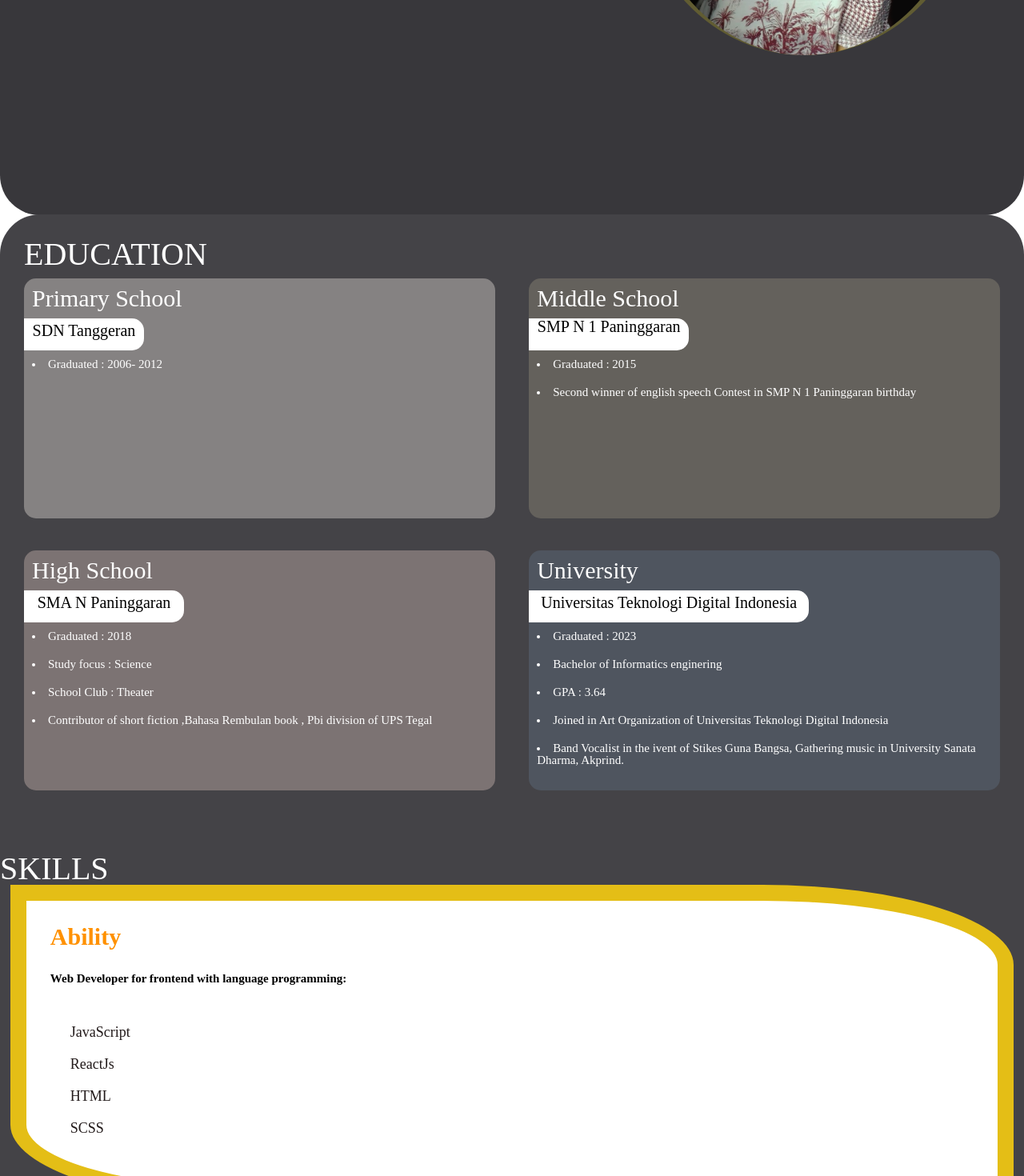
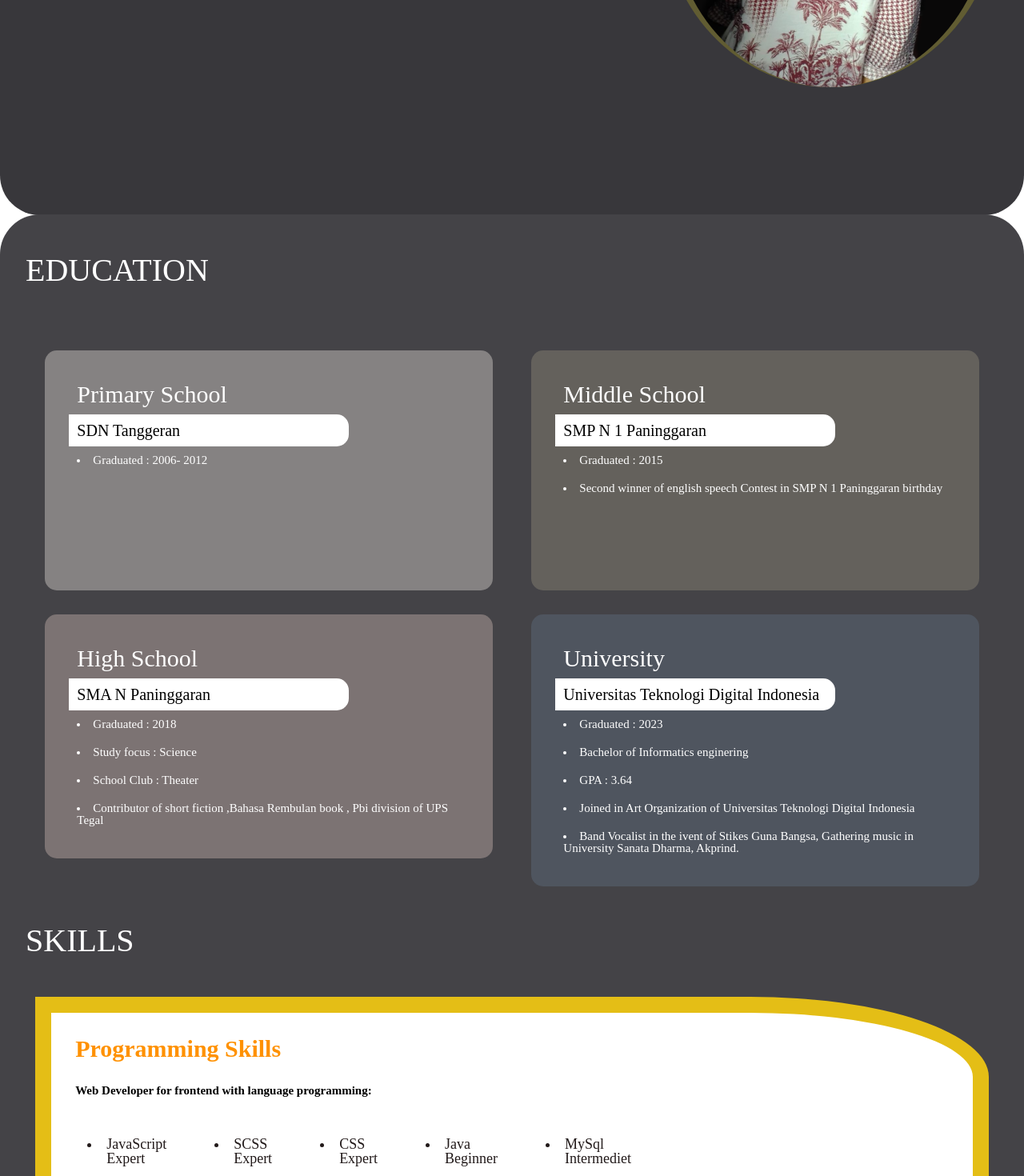
Before and after one commit to lilisindrianidev/my-cv, a React (Create React App) app: page / in a window 1280 px wide. Shown: the part 1330-2800 px from the top of the page at 80% size. Built offline with nearby package versions, Linux system fonts and the light colour scheme.

Commit message:
fix commit

```diff
--- a/src/assets/scss/page.scss
+++ b/src/assets/scss/page.scss
@@ -8,6 +8,7 @@
     min-height: 1000px;
    // margin: auto;
   .header{
+    font-family: 'Gloria Hallelujah', cursive;
     background-color: rgb(151, 97, 11);
     width: 100%;
     height: 100vh;
@@ -37,10 +38,12 @@
         }
       }
       .write_menu{
+
         margin:auto;
         align-items: center;
         text-align: center;
         justify-content: space-between;
+        font-family: 'Gloria Hallelujah', cursive;
         .write{
           text-decoration: none;
           padding: 18px;
@@ -66,8 +69,9 @@
         text-align: center;
         justify-content: center;
         margin: auto;
-        //margin-top: 200px;
+        font-family: 'Gloria Hallelujah', cursive;
         .title_name{
+
           margin: auto;
           color: rgb(255, 255, 255);
           font-size: 100px;
@@ -86,11 +90,16 @@
     border-radius: 0px 0px 50px 50px;
     margin-top: -1px;
     min-height: 100vh;
+    font-family: 'Gloria Hallelujah', cursive;
     background-color: #38373b;
     .title_me{
+      margin: auto;
+      width: 95%;
+      padding-top: 50px;
+      padding-bottom: 50px;
+
       font-size: 40px;
-      color: white;
-      padding: 30px;
+      color: rgb(255, 255, 255);
     }
     .wrap_me{
       padding-top: 50px;
@@ -98,7 +107,7 @@
       display: flex;
       flex-wrap: wrap;
       justify-content: space-between;
-      width: 90%;
+      width: 95%;
       .write_me{
         width: 60%;
         margin-top: 30px;
@@ -151,32 +160,37 @@
     }
   }
   .education{
-   // margin: auto;
+    font-family: 'Gloria Hallelujah', cursive;
     margin-top:-1px;
     background-color: #444347;
     min-height: 100vh;
     border-radius: 50px 50px 0px 0px;
     .write_education{
+      margin: auto;
+      width: 95%;
+      padding-top: 50px;
+      padding-bottom: 50px;
+
       font-size: 40px;
       color: rgb(255, 255, 255);
-      margin-left: 30px;
-      padding-top: 30px;
-      // mar
     }
     .school{
-      //margin: 30px;
+      width: 95%;
+      margin:auto;
       display: flex;
       flex-wrap: wrap;
       justify-content: space-between;
       .sd{
-        border-radius: 15px 15px 15px 15px;
-        margin: 30px;
-        margin-right: 5px;
-        margin-top: 10px;
+
+        padding: 30px;
+        width:46%;
+        min-height: 300px;
+        margin: auto;
+        //margin-left: 5px;
+        margin-top: 30px;
+        cursor: pointer;
+        border-radius: 15px;
         background-color: rgb(133, 130, 130);
-        width: 46%;
-        height: 300px;
-        cursor: pointer;
         .write_sd{
           padding: 10px;
           font-size: 30px;
@@ -187,13 +201,11 @@
           height: 50px;
         }
         .name_sd{
-          text-align: center;
-          align-items: center;
-          width: 150px;
+          width: 350px;
+          min-height: 30px;
           background-color: rgb(255, 255, 255);
-          height: 40px;
           font-size: 20px;
-          padding: 5px;
+          padding: 10px;
           color: black;
           border-radius: 0px 15px 15px 0px;
         }
@@ -210,11 +222,11 @@
         }
       }
       .smp{
+        padding: 30px;
         width:46%;
-        height: 300px;
-        margin: 30px;
-        margin-left: 5px;
-        margin-top: 10px;
+        min-height: 300px;
+        margin:auto;
+        margin-top: 30px;
         cursor: pointer;
         border-radius: 15px;
         background-color: rgb(100, 97, 92);
@@ -224,13 +236,11 @@
           color: white;
         }
         .name_smp{
-          text-align: center;
-          align-items: center;
-          width: 200px;
+          width: 350px;
+          min-height: 30px;
           background-color: rgb(255, 255, 255);
-          height: 40px;
           font-size: 20px;
-
+          padding: 10px;
           color: black;
           border-radius: 0px 15px 15px 0px;
         }
@@ -247,13 +257,13 @@
         }
       }
       .sma{
-        margin: 30px;
-        margin-right: 5px;
-        margin-top: 10px;
-        width: 46%;
-        height: 300px;
+        padding: 30px;
+        width:46%;
+        min-height: 300px;
+        margin:auto;
+        margin-top: 30px;
         cursor: pointer;
-        border-radius: 15px 15px 15px 15px;
+        border-radius: 15px;
         background-color: rgb(124, 115, 115);
         .write_sma{
           padding: 10px;
@@ -261,13 +271,11 @@
           color: white;
         }
         .name_sma{
-          text-align: center;
-          align-items: center;
-          width: 200px;
+          width: 350px;
+          min-height: 30px;
           background-color: rgb(255, 255, 255);
-          height: 40px;
           font-size: 20px;
-          padding: 5px;
+          padding: 10px;
           color: black;
           border-radius: 0px 15px 15px 0px;
         }
@@ -284,12 +292,11 @@
         }
       }
       .university{
-
+        padding: 30px;
         width:46%;
-        height: 300px;
-        margin: 30px;
-        margin-left: 5px;
-        margin-top: 10px;
+        min-height: 300px;
+        margin:auto;
+        margin-top: 30px;
         cursor: pointer;
         border-radius: 15px;
         background-color:rgb(79, 85, 95);
@@ -299,13 +306,11 @@
           padding: 10px;
         }
         .name_university{
-          text-align: center;
-          align-items: center;
           width: 350px;
+          min-height: 30px;
           background-color: rgb(255, 255, 255);
-          height: 40px;
           font-size: 20px;
-          padding: 5px;
+          padding: 10px;
           color: black;
           border-radius: 0px 15px 15px 0px;
         }
@@ -330,19 +335,22 @@
     //border-radius: 50px 50px 0px 0px;
     min-height: 100vh;
     .title_skills{
+      margin: auto;
+      width: 95%;
+      padding-top: 50px;
+      padding-bottom: 50px;
 
-      // margin-left: 30px;
       font-size: 40px;
       color: rgb(255, 255, 255);
     }
     .wrap_skills{
-      // margin-bottom: 5px;
-      // margin-top: 20px;
+      width: 95%;
       margin: auto;
 
       .ability{
         border-radius: 0 25% 0 25%;
         margin: auto;
+        padding-bottom: 20px;
         border: 20px solid rgb(228, 190, 22);
         width: 98%;
         min-height: 400px;
@@ -362,31 +370,31 @@
           font-weight: bold;
         }
         .btn_abl_1{
-
-          margin-top: 50px;
+          display: flex;
+          flex-wrap: wrap;
+          margin-top: 35px;
           .wrap_abl{
             border-radius: 25% 25% 25% 25%;
-            width: 80%;
+
             margin-left: 30px;
             min-height: 40px;
             background-color: rgb(255, 255, 255);
             .btn_abl{
               font-family: 'Gloria Hallelujah', cursive;
-              text-align: center;
-              align-items: center;
-              justify-content: center;
-              margin: 20px;
+              margin: 10px;
               padding: 5px;
               font-size: 18px;
               min-height: 40px;
               //background-color: rgb(115, 124, 121);
               color: #221a1a;
              // border: 2px solid grey;
-
+              .btn_abl_in{
+                margin-left: 24px;
+              }
             }
             &:hover{
               filter: brightness(120%);
-              padding: 15px;
+              padding: 5px;
             }
           }
 
@@ -406,7 +414,7 @@
         font-size: 30px;
         background-color: rgb(255, 255, 255);
         .title_write_ability{
-          color: black;
+          color: rgb(255, 145, 0);
           font-size: 30px;
           margin: 30px;
           font-weight: bold;
@@ -436,7 +444,7 @@
         min-height: 400px;
         background-color: rgb(255, 255, 255);
         .title_write_ability2{
-          color: black;
+          color: rgb(255, 145, 0);
           font-size: 30px;
           margin: 30px;
           font-weight: bold;
@@ -463,19 +471,78 @@
             padding: 10px;
             filter: brightness(120%);
             box-shadow: 4px 4px 10px rgb(121, 119, 119);
-           background-color: #b2b7c4;
+           background-color: #a1a5b1;
           }
         }
 
-      // &:hover{
-      //   filter: brightness(120%);
-      // }
+        &:hover{
+          filter: brightness(120%);
+         // padding: 15px;
+        }
+      }
+      .ability3{
+        border-radius:  25% 0 25% 0;
+        margin: auto;
+        padding-bottom: 20px;
+        border: 20px solid rgb(228, 190, 22);
+        width: 98%;
+        min-height: 400px;
+        background-color: rgb(255, 255, 255);
+        .write_ability3{
+          color: rgb(255, 145, 0);
+          font-size: 30px;
+          margin: 30px;
+          font-weight: bold;
+          font-family: 'Gloria Hallelujah', cursive;
+        }
+        .write_ability13{
+           font-family: 'Gloria Hallelujah', cursive;
+          color: black;
+          font-size: 15px;
+          margin: 30px;
+          font-weight: bold;
+        }
+        .btn_abl_13{
+          display: flex;
+          flex-wrap: wrap;
+          margin-top: 35px;
+          .wrap_abl3{
+            border-radius: 25% 25% 25% 25%;
+
+            margin-left: 30px;
+            min-height: 40px;
+            background-color: rgb(255, 255, 255);
+            .btn_abl3{
+              font-family: 'Gloria Hallelujah', cursive;
+              margin: 10px;
+              padding: 5px;
+              font-size: 18px;
+              min-height: 40px;
+              //background-color: rgb(115, 124, 121);
+              color: #221a1a;
+             // border: 2px solid grey;
+              .btn_abl_in3{
+                margin-left: 24px;
+              }
+            }
+            &:hover{
+              filter: brightness(120%);
+              padding: 5px;
+            }
+          }
+
+        }
+        &:hover{
+          filter: brightness(120%);
+         // padding: 15px;
+        }
       }
 
     }
 
   }
   .footer{
+    font-family: 'Gloria Hallelujah', cursive;
     display: block;
     background-color: #3c414d;
     color: rgb(175 180 220);
@@ -484,13 +551,13 @@
     padding-top: 32px;
     padding-bottom: 32px;
     .cover_footer{
-      width: auto;
-      padding-left: 16px;
-      padding-right: 16px;
+      margin: auto;
+      width: 95%;
+      padding-top: 50px;
+      padding-bottom: 50px;
 
-      max-width: 1200px;
-      margin: auto;
-      overflow: visible;
+      font-size: 40px;
+      color: rgb(255, 255, 255);
       .address{
 
         //background-color: aliceblue;
--- a/src/screens/Page/page.js
+++ b/src/screens/Page/page.js
@@ -30,7 +30,7 @@ class Page extends Component{
           <div className="cover_head">
             <div className="me">
               <h1 className="title_name"> Lilis Indriani</h1>
-              <h2 className="title_status"> Fresh Graduated
+              <h2 className="title_status"> Front End Developerfor Web Applications
               </h2>
 
             </div>
@@ -123,20 +123,33 @@ class Page extends Component{
           <h1 className="title_skills"> SKILLS</h1>
           <div className="wrap_skills">
             <div className="ability">
-              <h1 className="write_ability">Ability</h1>
+              <h1 className="write_ability">Programming Skills</h1>
               <h3 className="write_ability1">Web Developer for frontend with language programming:</h3>
               <div className="btn_abl_1">
                 <div className="wrap_abl">
-                  <btn className="btn_abl">JavaScript</btn>
+                  <li className="btn_abl">JavaScript
+                    <h3 className="btn_abl_in">Expert</h3>
+                  </li>
                 </div>
                 <div className="wrap_abl">
-                  <btn className="btn_abl">ReactJs</btn>
+                  <li className="btn_abl">SCSS
+                    <h3 className="btn_abl_in">Expert</h3>
+                  </li>
                 </div>
                 <div className="wrap_abl">
-                  <btn className="btn_abl">HTML</btn>
+                  <li className="btn_abl">CSS
+                    <h3 className="btn_abl_in">Expert</h3>
+                  </li>
                 </div>
                 <div className="wrap_abl">
-                  <btn className="btn_abl">SCSS</btn>
+                  <li className="btn_abl">Java
+                    <h3 className="btn_abl_in">Beginner</h3>
+                  </li>
+                </div>
+                <div className="wrap_abl">
+                  <li className="btn_abl">MySql
+                    <h3 className="btn_abl_in">Intermediet</h3>
+                  </li>
                 </div>
               </div>
 
@@ -152,15 +165,15 @@ class Page extends Component{
               <div className="title_write_ability2"> Projects:
                 <div className="img_abil">
                   <img src={Surat} className="img_a"/>
-                  <h3 className="other_write_ability2"> Government Correspondent service using Naive bayes metode</h3>
+                  <h3 className="other_write_ability2"> Government Correspondent service web app using Naive bayes metode</h3>
                 </div>
                 <div className="img_abil">
                   <img src={Godot} className="img_a"/>
-                  <h3 className="other_write_ability2"> Meniru aplikasi Godot</h3>
+                  <h3 className="other_write_ability2"> Duplicat fIrst Page for Godot Application</h3>
                 </div>
                 <div className="img_abil">
                   <img src={Desty} className="img_a"/>
-                  <h3 className="other_write_ability2"> Meniru aplikasi Desty</h3>
+                  <h3 className="other_write_ability2"> Duplicat fIrst Page for Desty Application</h3>
                 </div>
 
 
@@ -168,11 +181,70 @@ class Page extends Component{
               </div>
             </div>
             <div className="other_ability">
-              <ul className="title_write_ability"> Language
-                <li className="other_write_ability"> Indonesian Language : Native</li>
-                <li className="other_write_ability"> English: Intermediate</li>
+              <ul className="title_write_ability"> Languages
+                <li className="other_write_ability"> Java : Native or bilingual proficiency</li>
+                <li className="other_write_ability"> Indonesian Language : Native or bilingual proficiency</li>
+                <li className="other_write_ability"> English: Professional working proficiency</li>
 
               </ul>
+            </div>
+            <div className="ability">
+              <h1 className="write_ability">Framework Skills</h1>
+              <h3 className="write_ability1">Framework i ised to know:</h3>
+              <div className="btn_abl_1">
+                <div className="wrap_abl">
+                  <li className="btn_abl">Laravel
+                    <h3 className="btn_abl_in">Beginner</h3>
+                  </li>
+                </div>
+                <div className="wrap_abl">
+                  <li className="btn_abl">ReactJs
+                    <h3 className="btn_abl_in">Expert</h3>
+                  </li>
+                </div>
+              </div>
+            </div>
+            <div className="ability3">
+              <h1 className="write_ability3">Tools Skills</h1>
+              <h3 className="write_ability13">The tools for my skills :</h3>
+              <div className="btn_abl_13">
+                <div className="wrap_abl3">
+                  <li className="btn_abl3">Visual Studio Code
+                    <h3 className="btn_abl_in3">Expert</h3>
+                  </li>
+                </div>
+                <div className="wrap_abl3">
+                  <li className="btn_abl3">MySql
+                    <h3 className="btn_abl_in3">Intermediet</h3>
+                  </li>
+                </div>
+                <div className="wrap_abl3">
+                  <li className="btn_abl3">Git
+                    <h3 className="btn_abl_in3">Intermediet</h3>
+                  </li>
+                </div>
+                <div className="wrap_abl3">
+                  <li className="btn_abl3">Gimp
+                    <h3 className="btn_abl_in3">Intermediet</h3>
+                  </li>
+                </div>
+                <div className="wrap_abl3">
+                  <li className="btn_abl3">Krita
+                    <h3 className="btn_abl_in3">Intermediet</h3>
+                  </li>
+                </div>
+                <div className="wrap_abl3">
+                  <li className="btn_abl3">Android Studio
+                    <h3 className="btn_abl_in3">Beginner</h3>
+                  </li>
+                </div>
+                <div className="wrap_abl3">
+                  <li className="btn_abl3">Adobe Ilustrator
+                    <h3 className="btn_abl_in3">Intermediet</h3>
+                  </li>
+                </div>
+              </div>
+
             </div>
           </div>
         </div>
```
Also changed, not shown: src/assets/scss/responsive.scss (+83 -107 lines), src/screens/Page/aboutme.js (+7 -4 lines).
